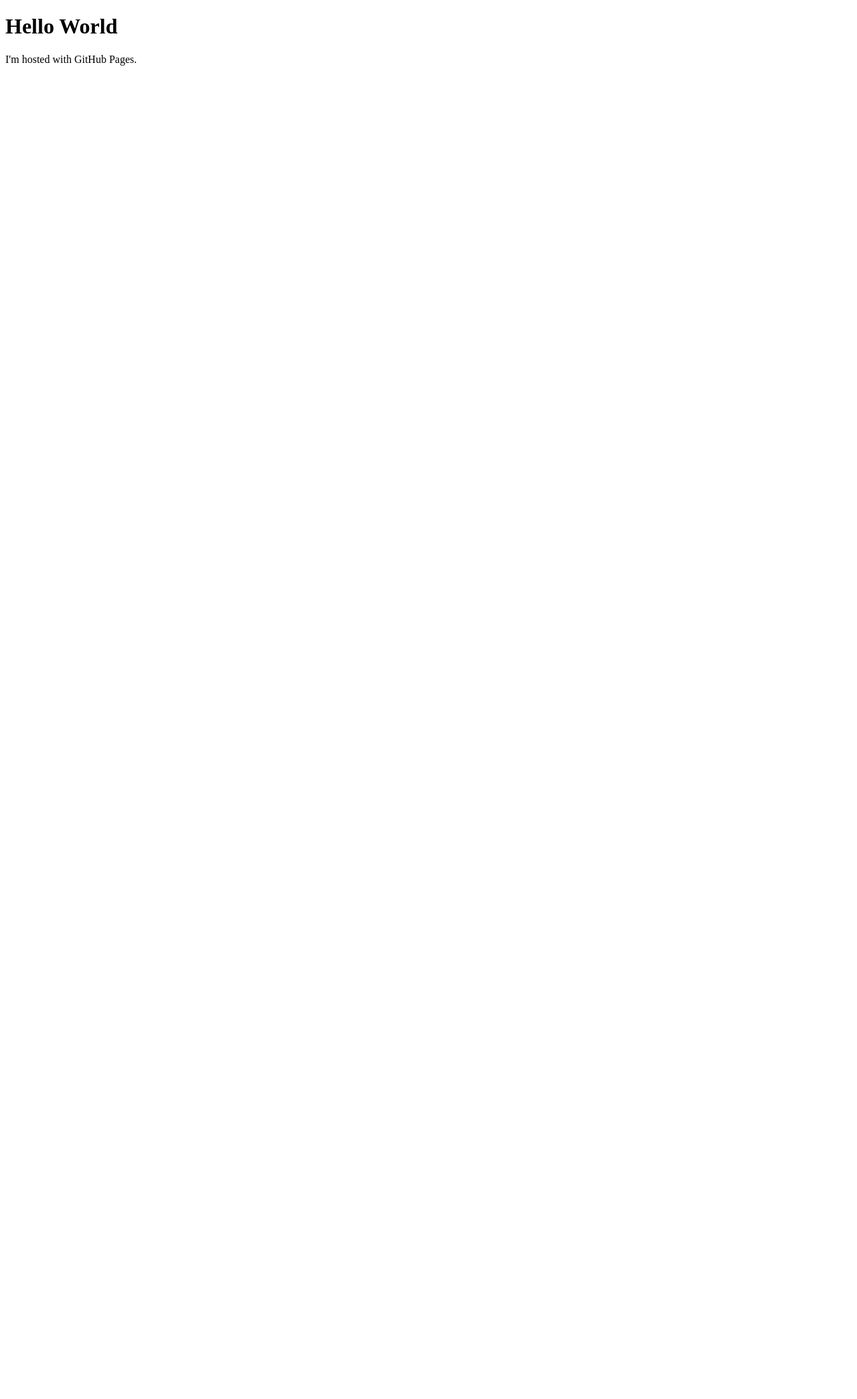
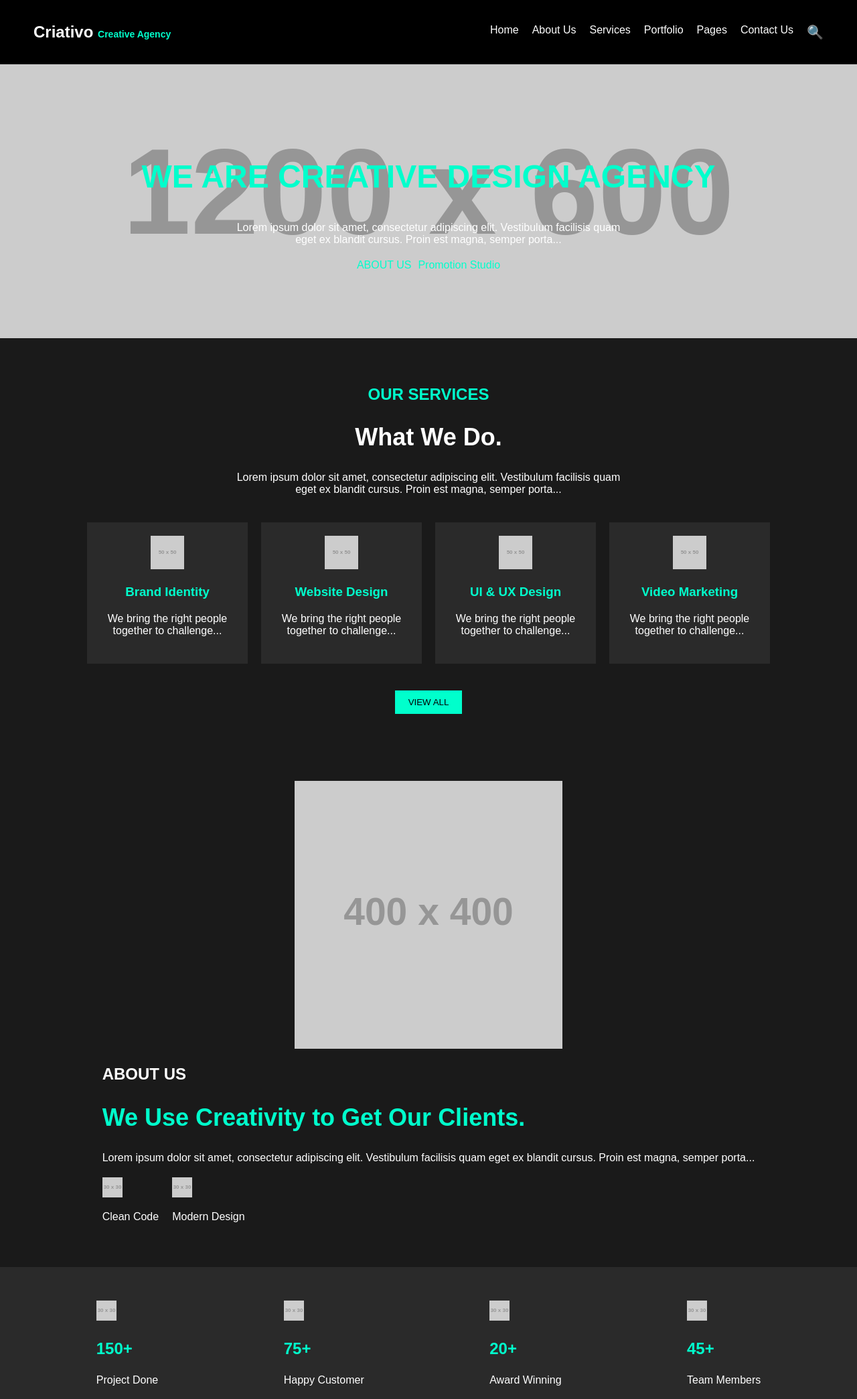
Before and after one commit to TARUN1528/TarunPY.github.io, a plain HTML site: page index.html in a window 1280 px wide. Shown: the top 2089 px of the page at 67% size. Before the commit the page ends 800 px from the top, so only its background shows below. Drawn offline with Linux system fonts and the light colour scheme; placeholder pictures from the web are drawn by us.

Commit message:
Portfolio Skeletom
Basic is done

```diff
--- a/index.html
+++ b/index.html
@@ -1,7 +1,123 @@
 <!DOCTYPE html>
-<html>
+<html lang="en">
+<head>
+    <meta charset="UTF-8">
+    <meta name="viewport" content="width=device-width, initial-scale=1.0">
+    <title>Criativo - Creative Design Agency</title>
+    <link rel="stylesheet" href="styles.css">
+</head>
 <body>
-<h1>Hello World</h1>
-<p>I'm hosted with GitHub Pages.</p>
+    <!-- Header -->
+    <header>
+        <div class="logo">Criativo <span>Creative Agency</span></div>
+        <nav>
+            <ul>
+                <li><a href="#">Home</a></li>
+                <li><a href="#">About Us</a></li>
+                <li><a href="#">Services</a></li>
+                <li><a href="#">Portfolio</a></li>
+                <li><a href="#">Pages</a></li>
+                <li><a href="#">Contact Us</a></li>
+                <li><a href="#" class="search-icon">🔍</a></li>
+            </ul>
+        </nav>
+    </header>
+
+    <!-- Hero Section -->
+    <section class="hero">
+        <div class="hero-content">
+            <h1>WE ARE CREATIVE DESIGN AGENCY</h1>
+            <p>Lorem ipsum dolor sit amet, consectetur adipiscing elit. Vestibulum facilisis quam eget ex blandit cursus. Proin est magna, semper porta...</p>
+            <div class="about-us-btn">
+                <span>ABOUT US</span>
+                <span>Promotion Studio</span>
+            </div>
+        </div>
+    </section>
+
+    <!-- Services Section -->
+    <section class="services">
+        <h2>OUR SERVICES</h2>
+        <h1>What We Do.</h1>
+        <p>Lorem ipsum dolor sit amet, consectetur adipiscing elit. Vestibulum facilisis quam eget ex blandit cursus. Proin est magna, semper porta...</p>
+        <div class="service-cards">
+            <div class="card">
+                <img src="https://via.placeholder.com/50?text=Brand" alt="Brand Identity">
+                <h3>Brand Identity</h3>
+                <p>We bring the right people together to challenge...</p>
+            </div>
+            <div class="card">
+                <img src="https://via.placeholder.com/50?text=Web" alt="Website Design">
+                <h3>Website Design</h3>
+                <p>We bring the right people together to challenge...</p>
+            </div>
+            <div class="card">
+                <img src="https://via.placeholder.com/50?text=UI/UX" alt="UI & UX Design">
+                <h3>UI & UX Design</h3>
+                <p>We bring the right people together to challenge...</p>
+            </div>
+            <div class="card">
+                <img src="https://via.placeholder.com/50?text=Video" alt="Video Marketing">
+                <h3>Video Marketing</h3>
+                <p>We bring the right people together to challenge...</p>
+            </div>
+        </div>
+        <button class="view-all">VIEW ALL</button>
+    </section>
+
+    <!-- About Section -->
+    <section class="about">
+        <div class="about-image">
+            <img src="https://via.placeholder.com/400?text=About" alt="About Image">
+        </div>
+        <div class="about-content">
+            <h2>ABOUT US</h2>
+            <h1>We Use Creativity to Get Our Clients.</h1>
+            <p>Lorem ipsum dolor sit amet, consectetur adipiscing elit. Vestibulum facilisis quam eget ex blandit cursus. Proin est magna, semper porta...</p>
+            <div class="about-features">
+                <div class="feature">
+                    <img src="https://via.placeholder.com/30?text=Clean" alt="Clean Code">
+                    <p>Clean Code</p>
+                </div>
+                <div class="feature">
+                    <img src="https://via.placeholder.com/30?text=Modern" alt="Modern Design">
+                    <p>Modern Design</p>
+                </div>
+            </div>
+        </div>
+    </section>
+
+    <!-- Stats Section -->
+    <section class="stats">
+        <div class="stat-item">
+            <img src="https://via.placeholder.com/30?text=150" alt="Projects">
+            <h3>150+</h3>
+            <p>Project Done</p>
+        </div>
+        <div class="stat-item">
+            <img src="https://via.placeholder.com/30?text=75" alt="Happy Customers">
+            <h3>75+</h3>
+            <p>Happy Customer</p>
+        </div>
+        <div class="stat-item">
+            <img src="https://via.placeholder.com/30?text=20" alt="Awards">
+            <h3>20+</h3>
+            <p>Award Winning</p>
+        </div>
+        <div class="stat-item">
+            <img src="https://via.placeholder.com/30?text=45" alt="Team">
+            <h3>45+</h3>
+            <p>Team Members</p>
+        </div>
+    </section>
+
+    <!-- Latest Projects Section -->
+    <section class="latest-projects">
+        <h2>LATEST PROJECT</h2>
+        <h1>Our Latest Cases.</h1>
+        <div class="project-image">
+            <img src="https://via.placeholder.com/400?text=Project" alt="Project Image">
+        </div>
+    </section>
 </body>
 </html>
--- /dev/null
+++ b/styles.css
@@ -0,0 +1,258 @@
+body {
+    margin: 0;
+    font-family: Arial, sans-serif;
+    background-color: #1a1a1a;
+    color: #fff;
+}
+
+header {
+    display: flex;
+    justify-content: space-between;
+    align-items: center;
+    padding: 20px 50px;
+    background-color: #000;
+}
+
+.logo {
+    font-size: 24px;
+    font-weight: bold;
+}
+
+.logo span {
+    color: #00ffcc;
+    font-size: 14px;
+}
+
+nav ul {
+    list-style: none;
+    display: flex;
+    gap: 20px;
+}
+
+nav ul li a {
+    color: #fff;
+    text-decoration: none;
+}
+
+.search-icon {
+    font-size: 20px;
+}
+
+.hero {
+    position: relative;
+    text-align: center;
+    padding: 100px 0;
+    background: url('https://via.placeholder.com/1200x600?text=Hero') no-repeat center/cover;
+}
+
+.hero-content h1 {
+    font-size: 48px;
+    color: #00ffcc;
+}
+
+.hero-content p {
+    font-size: 16px;
+    max-width: 600px;
+    margin: 20px auto;
+}
+
+.about-us-btn {
+    display: flex;
+    align-items: center;
+    justify-content: center;
+    gap: 10px;
+    color: #00ffcc;
+    cursor: pointer;
+}
+
+.about-us-btn:hover {
+    color: #00cc99;
+}
+
+.services {
+    text-align: center;
+    padding: 50px 0;
+}
+
+.services h2 {
+    color: #00ffcc;
+    font-size: 24px;
+}
+
+.services h1 {
+    font-size: 36px;
+}
+
+.services p {
+    max-width: 600px;
+    margin: 20px auto;
+}
+
+.service-cards {
+    display: flex;
+    justify-content: center;
+    gap: 20px;
+    margin: 40px 0;
+    flex-wrap: wrap;
+}
+
+.card {
+    background-color: #2a2a2a;
+    padding: 20px;
+    width: 200px;
+    text-align: center;
+    transition: transform 0.3s;
+}
+
+.card img {
+    width: 50px;
+}
+
+.card h3 {
+    color: #00ffcc;
+}
+
+.card:hover {
+    transform: scale(1.05);
+}
+
+.view-all {
+    background-color: #00ffcc;
+    border: none;
+    padding: 10px 20px;
+    color: #000;
+    cursor: pointer;
+    transition: background-color 0.3s;
+}
+
+.view-all:hover {
+    background-color: #00cc99;
+}
+
+.about {
+    display: flex;
+    justify-content: space-around;
+    align-items: center;
+    padding: 50px;
+    background-color: #1a1a1a;
+    flex-wrap: wrap;
+}
+
+.about-image img {
+    width: 400px;
+}
+
+.about-content h1 {
+    font-size: 36px;
+    color: #00ffcc;
+}
+
+.about-features {
+    display: flex;
+    gap: 20px;
+    margin-top: 20px;
+}
+
+.feature img {
+    width: 30px;
+}
+
+.stats {
+    display: flex;
+    justify-content: space-around;
+    padding: 50px;
+    background-color: #2a2a2a;
+    flex-wrap: wrap;
+}
+
+.stat-item h3 {
+    color: #00ffcc;
+    font-size: 24px;
+}
+
+.latest-projects {
+    text-align: center;
+    padding: 50px 0;
+}
+
+.latest-projects h1 {
+    font-size: 36px;
+    color: #00ffcc;
+}
+
+.project-image img {
+    width: 400px;
+    margin-top: 20px;
+}
+
+/* Responsive Design */
+@media (max-width: 768px) {
+    header {
+        flex-direction: column;
+        padding: 20px;
+    }
+
+    nav ul {
+        flex-direction: column;
+        align-items: center;
+        gap: 10px;
+    }
+
+    .hero-content h1 {
+        font-size: 36px;
+    }
+
+    .hero-content p {
+        font-size: 14px;
+    }
+
+    .service-cards {
+        flex-direction: column;
+        align-items: center;
+    }
+
+    .card {
+        width: 80%;
+        margin-bottom: 20px;
+    }
+
+    .about {
+        flex-direction: column;
+        text-align: center;
+    }
+
+    .about-image img {
+        width: 100%;
+        max-width: 400px;
+    }
+
+    .about-content h1 {
+        font-size: 28px;
+    }
+
+    .stats {
+        flex-direction: column;
+        align-items: center;
+    }
+
+    .stat-item {
+        margin-bottom: 20px;
+    }
+
+    .project-image img {
+        width: 100%;
+        max-width: 400px;
+    }
+}
+
+/* Hover Effects for Buttons */
+.view-all:hover,
+.about-us-btn:hover {
+    opacity: 0.9;
+    transform: scale(1.05);
+}
+
+.card:hover img,
+.stat-item:hover img {
+    transform: scale(1.1);
+}
```
